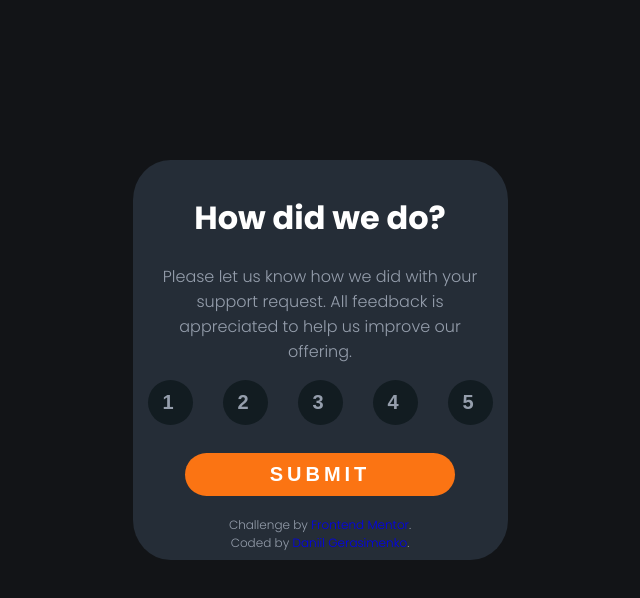
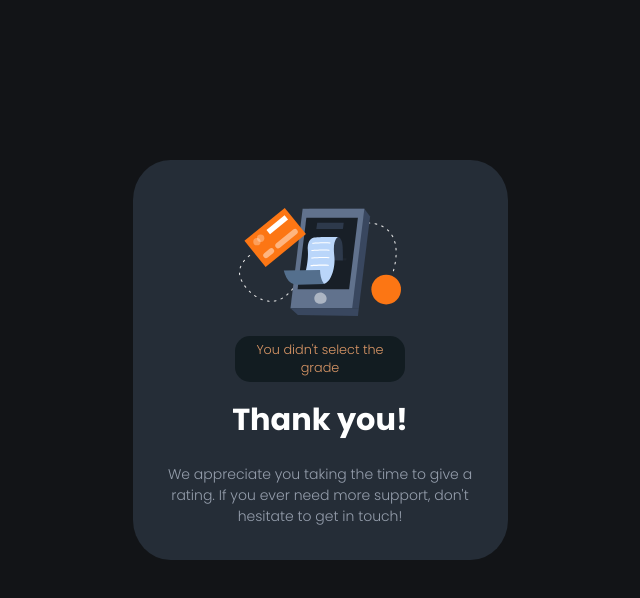
Before and after one commit to rezortiezz/frontend-practice, a plain HTML site: page index.html in a window 1280 px wide. Both pictures are taken after a click on the button "SUBMIT". Shown: the whole page, without its empty margins (320-960 px from the left). Drawn offline with Linux system fonts and the light colour scheme.

Commit message:
added some functions

```diff
--- a/css/main.scss
+++ b/css/main.scss
@@ -1,4 +1,5 @@
 body {
+    margin: 0;
     background-color: hsl(216, 12%, 8%);
     color: white;
     font-family: 'Poppins', sans-serif;
@@ -127,6 +128,45 @@ body {
 
 }
 
+#defaultContent {
+    display: block;
+    opacity: 1;
+}
+
+#additionalContent {
+    transition: opacity 1s ease-out;
+    height: 0;
+    overflow: hidden;
+    opacity: 0;
+
+    .phoneImage {
+        margin-top: 3em;
+    }
+
+    #gradeOverview {
+        text-align: center;
+        margin: auto;
+        margin-top: 1em;
+        background-color: hsl(199, 31%, 10%);
+        border-radius: 15px;
+        font-size: .8rem;
+        padding: .4em;
+        width: 160px;
+        color: hsla(25, 79%, 68%, 0.904);
+
+    }
+    .thankYou {
+        font-size: 1.9rem;
+        margin-top: 0.1em;
+    }
+
+    .thankYouP {
+        margin: 0;
+        font-size: 14px;
+    }
+
+}
+
 ::selection {
     color:hsl(25, 97%, 53%);
     background-color: white;
--- a/index.html
+++ b/index.html
@@ -11,27 +11,39 @@
   <body>
     <div class="shape">
         <div class="star"></div>
+        <div id="defaultContent">
           <h1>How did we do?</h1>
           <p>Please let us know how we did with
             your support request. All feedback is
             appreciated to help us improve our offering.
           </p>
-
+          <script src="main.js"></script>
           <div class="grades">
-        <button class="grade1">1</button>
-        <button class="grade2">2</button>
-        <button class="grade3">3</button>
-        <button class="grade4">4</button>
-        <button class="grade5">5</button>
+            <button class="grade1" onclick="pressTracker(1)">1</button>
+            <button class="grade2" onclick="pressTracker(2)">2</button>
+            <button class="grade3" onclick="pressTracker(3)">3</button>
+            <button class="grade4" onclick="pressTracker(4)">4</button>
+            <button class="grade5" onclick="pressTracker(5)">5</button>
           </div>
 
-      <div class="submitButton">
-        <button>SUBMIT</button>
+          <div id="submitButton">
+            <button onclick="thanksCaller()">SUBMIT</button>
           </div>
           <div class="attribution">
             Challenge by <a href="https://www.frontendmentor.io?ref=challenge" target="_blank">Frontend Mentor</a>.<br>
             Coded by <a href="https://github.com/rezortiezz">Daniil Gerasimenko</a>.
           </div>
+
+      </div>
+
+      <div id="additionalContent">
+        <img src="interactive-rating-component-main\images\illustration-thank-you.svg" alt="" srcset="" class="phoneImage">
+        <div id="gradeOverview">You didn't select the grade</div>
+        <h1 class = "thankYou">Thank you!</h1>
+        <p class = "thankYouP">We appreciate you taking the time to give a rating.
+          If you ever need more support, don't hesitate to get in touch!
+        </p>
+      </div>
     </div>
 
 </body>
--- a/main.js
+++ b/main.js
@@ -1,2 +1,30 @@
-const fruits = ["Banana", "Orange", "Apple", "Mango"];
-console.log(fruits + ",Watermelon");
+function thanksCaller() {
+    document.getElementById("defaultContent").style.display="none";
+    document.getElementById("additionalContent").style.cssText="height: auto; opacity: 1;";
+}
+
+function pressTracker(grade)
+{
+    switch (grade) {
+
+        case 1:
+            document.getElementById("gradeOverview").innerHTML = "You selected 1 out of 5"
+            break;
+        case 2:
+            document.getElementById("gradeOverview").innerHTML = "You selected 2 out of 5"
+            break;
+        case 3:
+            document.getElementById("gradeOverview").innerHTML = "You selected 3 out of 5"
+            break;
+        case 4:
+            document.getElementById("gradeOverview").innerHTML = "You selected 4 out of 5"
+            break;
+        case 5:
+            document.getElementById("gradeOverview").innerHTML = "You selected 5 out of 5"
+            break;
+        default:
+            document.getElementById("gradeOverview").innerHTML = "You didn't select the grade"
+            break;
+
+    }
+}
```
Also changed, not shown: css/main.css, 1 other file. Lines whose indentation alone changed are shown as unchanged.
